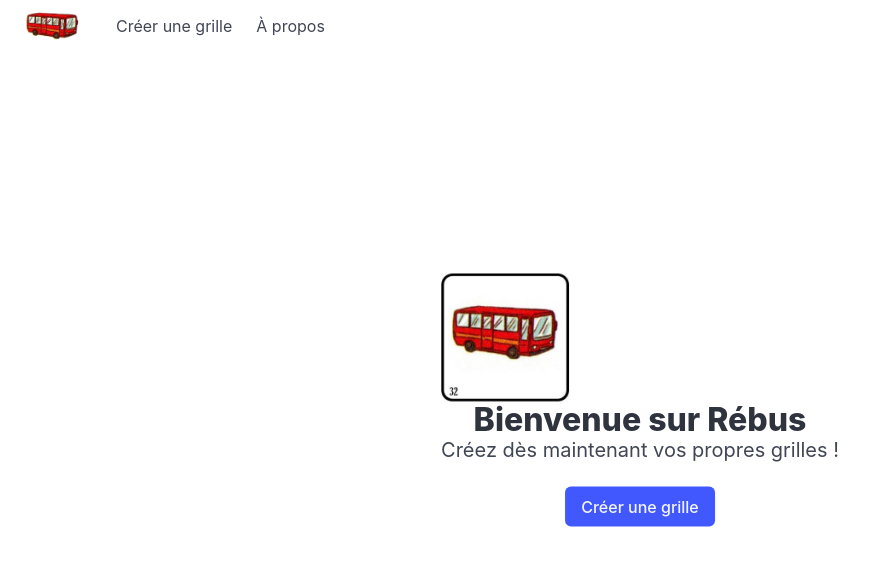
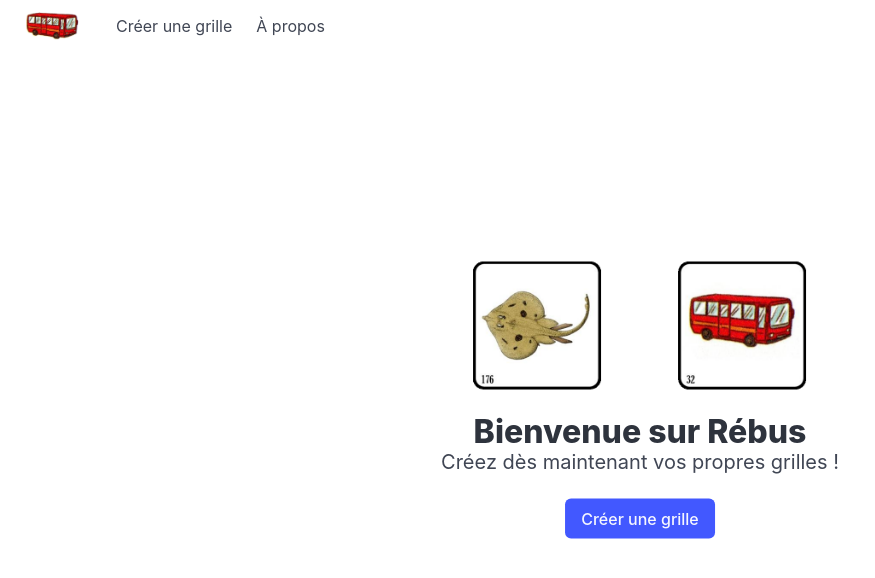
Before and after one commit to Docarchi/RebusGridCreator, a React (Vite) app: page /#/ in a window 1280 px wide. Shown: the top 578 px of the page, without its empty margins (0-875 px from the left). Built offline with nearby package versions, Linux system fonts and the light colour scheme.

Commit message:
update homepage

```diff
--- a/src/components/homepage/home.jsx
+++ b/src/components/homepage/home.jsx
@@ -1,12 +1,21 @@
-import myimage from '/32.png'
+import myimage from '/176.png'
 import { Link } from 'react-router-dom'
 
 export function HomePage() {
     return <section className="hero" style={{}}>
         <div className="hero-body" style={{top:'50%', left:'50%', textAlign: "center", position:'absolute', transform:'translate(-50%, -50%)'}}>
-            <figure className="image is-128x128">
-                <img src={myimage}/>
-            </figure>
+            <div className='grid'>
+                <div className='cell' style={{margin: 'auto'}}>
+                    <figure className="image is-128x128">
+                        <img src={myimage}/>
+                    </figure>
+                </div>
+                <div className='cell' style={{margin: 'auto'}}>
+                    <figure className="image is-128x128">
+                        <img src='/RebusGridCreator/32.png' alt='image test'/>
+                    </figure>
+                </div>
+            </div>
             <p className="title">Bienvenue sur Rébus</p>
             <p className="subtitle">Créez dès maintenant vos propres grilles !</p>
             <Link to={'/GridCreation/'}>
```
Also changed, not shown: public/176.png, public/32.png.
